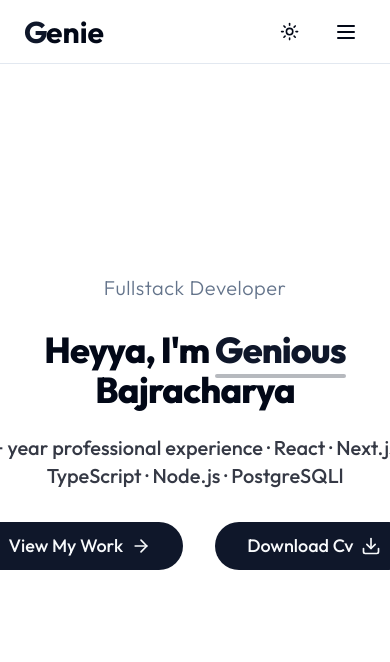
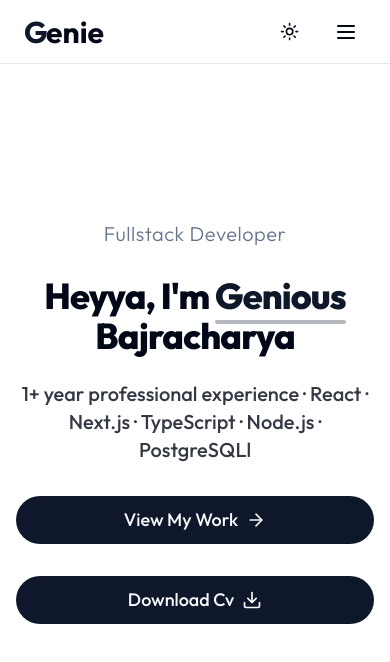
Before and after one commit to Genious-Bajracharya/portfolio, a Next.js app: page / in a window 390 px wide. Shown: the top 662 px of the page. Built offline with nearby package versions, Linux system fonts and the light colour scheme.

Commit message:
fix: Cv/responsive fix

```diff
--- a/src/app/components/Hero.tsx
+++ b/src/app/components/Hero.tsx
@@ -13,7 +13,7 @@ export default function Hero() {
 
   const handleDownloadCv = () => {
     const link = document.createElement("a");
-    link.href = "/cv.pdf";
+    link.href = "/GeniousBajracharya_CV.pdf";
     link.download = "GeniousBajracharya_CV.pdf";
     link.click();
   };
@@ -80,7 +80,7 @@ export default function Hero() {
           initial={{ opacity: 0, y: 10 }}
           animate={{ opacity: 1, y: 0 }}
           transition={{ duration: 0.5, delay: 0.6 }}
-          className="flex gap-8 justify-center "
+          className="md: flex  flex-col  gap-8 justify-center "
         >
           <Button
             size="lg"
```
